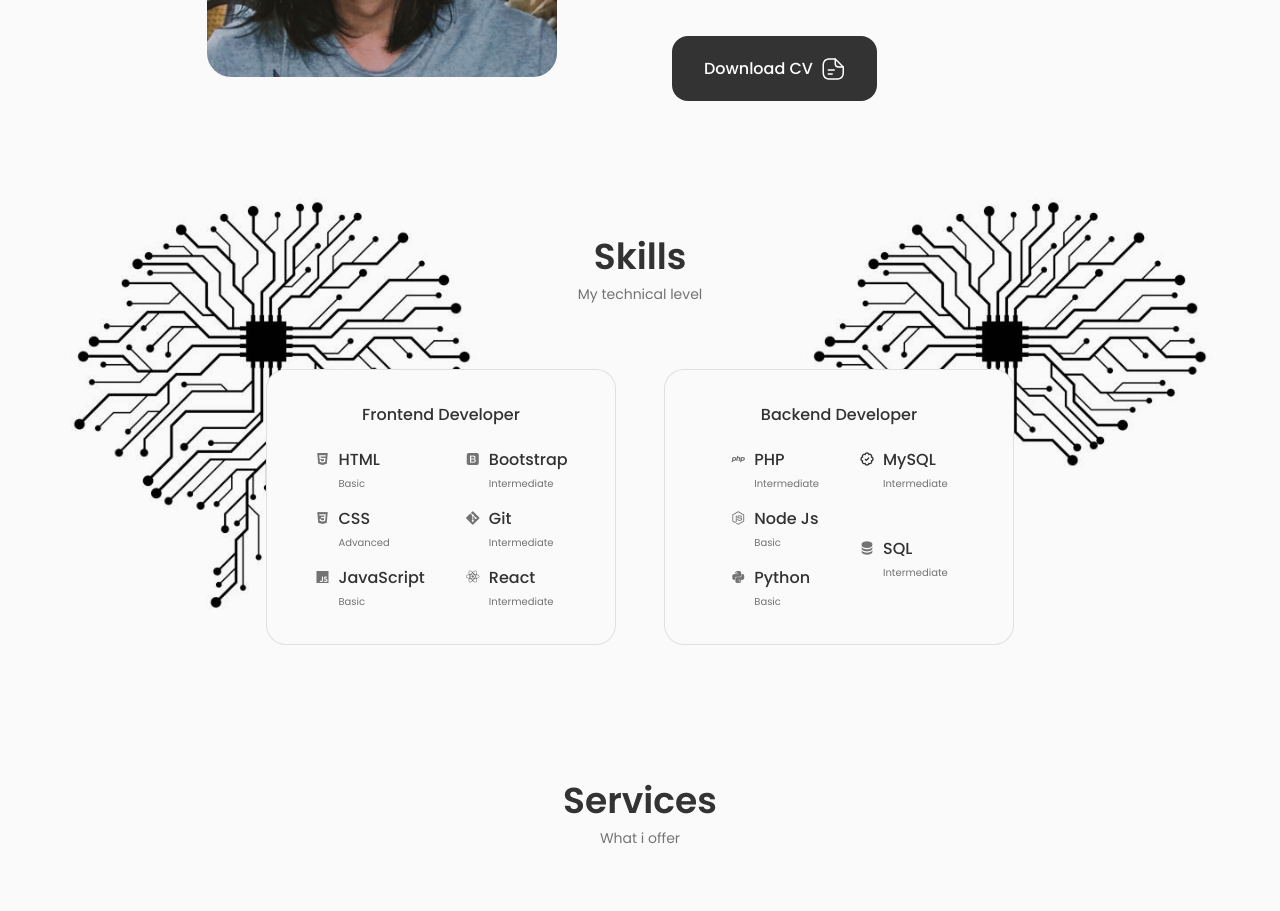
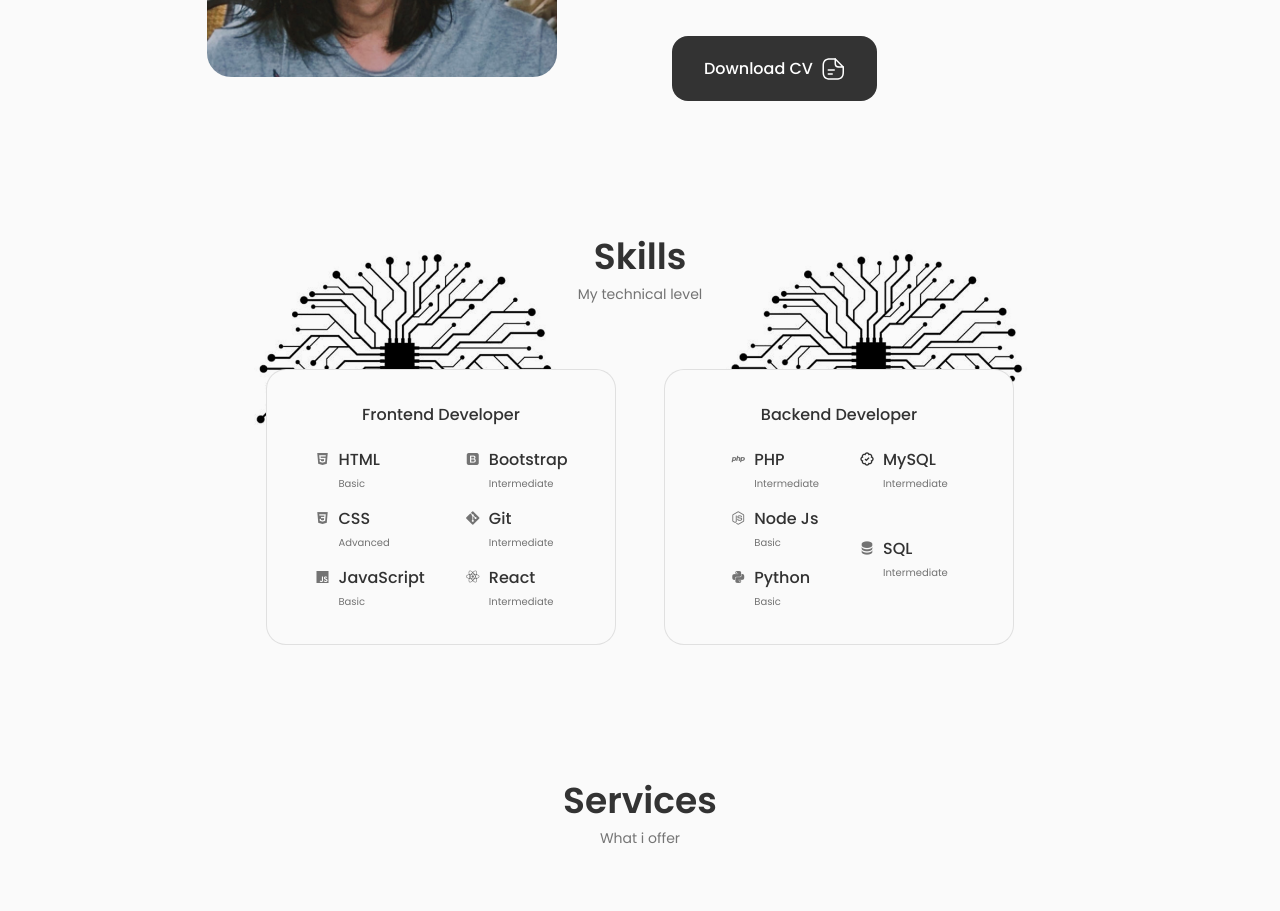
Before and after one commit to MondSE/Website-MondSE, a React (Create React App) app: page / in a window 1280 px wide. Shown: the part 1200-2111 px from the top of the page. Built offline with nearby package versions, Linux system fonts and the light colour scheme.

Commit message:
update the background 2023-04-22 Time- 7:49PM

```diff
--- a/src/components/skills/skills.css
+++ b/src/components/skills/skills.css
@@ -20,12 +20,11 @@
 
 .skills{
     position: relative;
-    background: url(../../assets/background_3.jpg);
-    background-repeat: space;
-    height: 100%;
-    width: 100%;
+    background: url(../../assets/background_5.jpg);
+    background-repeat: no-repeat;
     background-size: contain;
     mix-blend-mode: multiply;
+    background-position: center;
 }
 
 .skills__box {
```
Also changed, not shown: src/assets/background_5.jpg (added).
